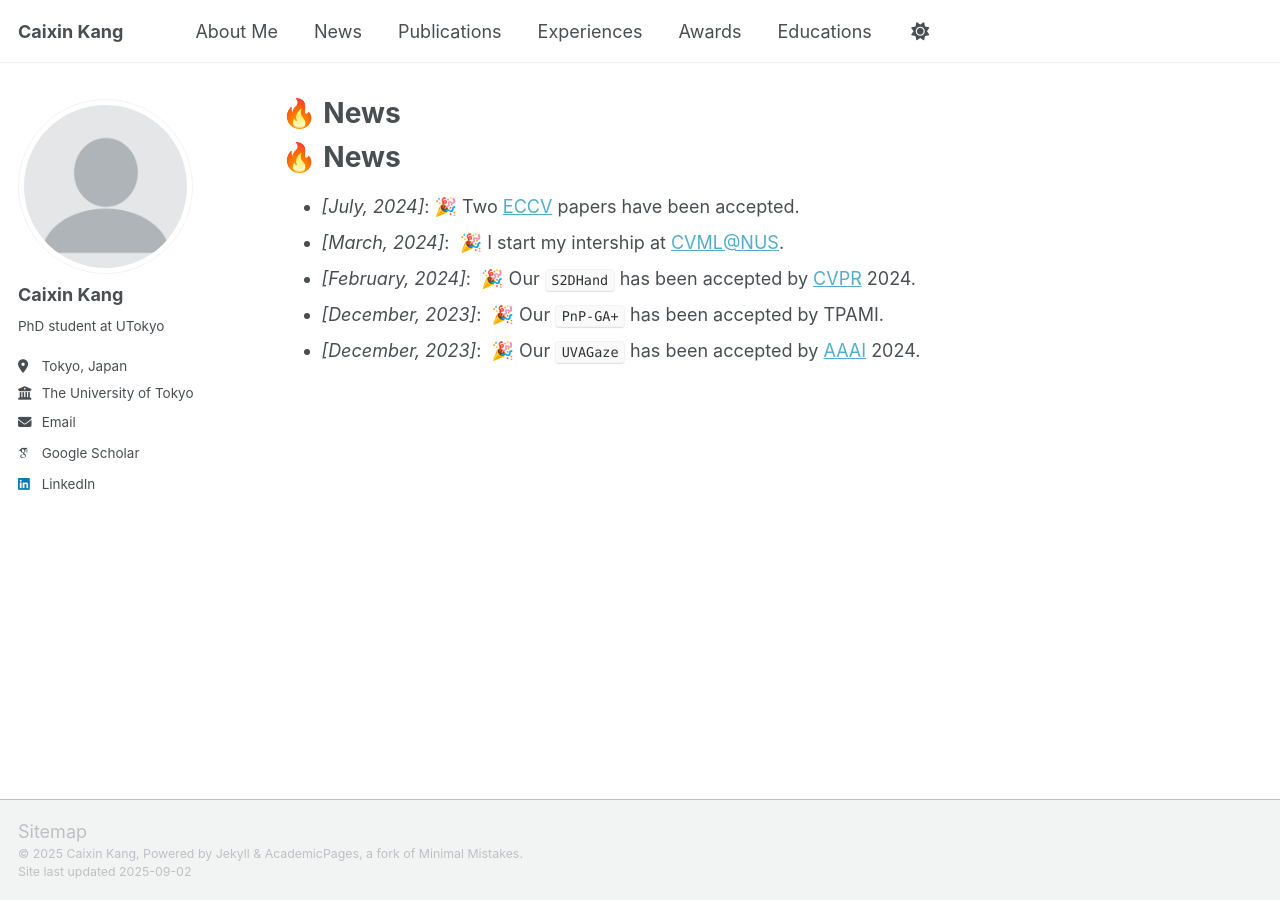
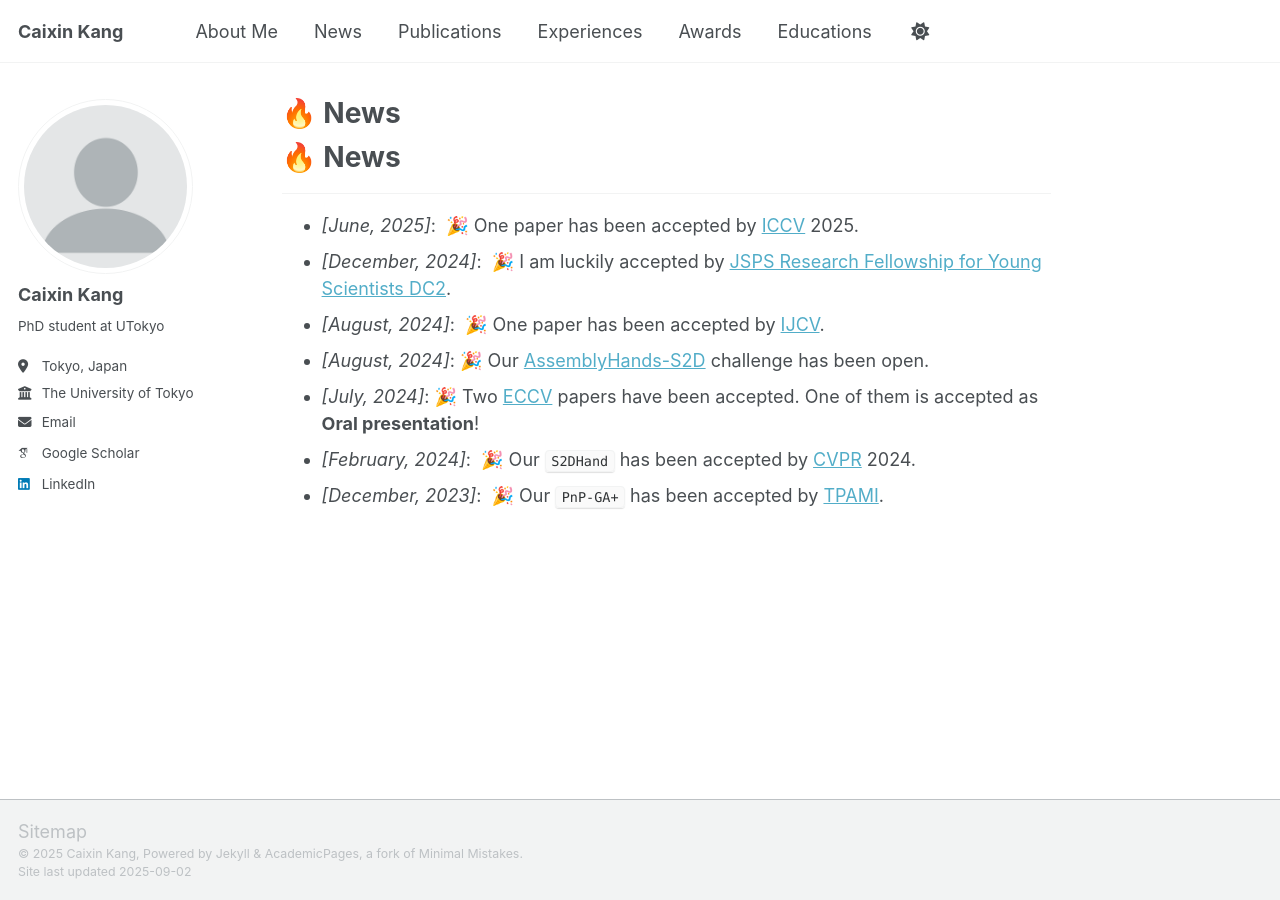
Before and after one commit to kkkcx/kkkcx.github.io, a Jekyll site: the page built from _pages/includes/news.md, in a window 1280 px wide. Built offline with Jekyll 4.4.1, drawn with Linux system fonts in a browser that asks for light colours; some web fonts are replaced; our own code applies the rules of GitHub Pages for plain Markdown files; a script that is not in the unit is left out.

Commit message:
Update news.md

```diff
--- a/_pages/includes/news.md
+++ b/_pages/includes/news.md
@@ -1,6 +1,11 @@
 # 🔥 News
-- *[July, 2024]*:  🎉 Two [ECCV](https://eccv2024.ecva.net/) papers have been accepted.
-- *[March, 2024]*: &nbsp;🎉 I start my intership at [CVML@NUS](https://cvml.comp.nus.edu.sg/).
+----
+- *[June, 2025]*: &nbsp;🎉 One paper has been accepted by [ICCV](https://iccv.thecvf.com/) 2025.
+- *[December, 2024]*: &nbsp;🎉 I am luckily accepted by [JSPS Research Fellowship for Young Scientists DC2](https://www.jsps.go.jp/).
+- *[August, 2024]*: &nbsp;🎉 One paper has been accepted by [IJCV](https://link.springer.com/journal/11263).
+- *[August, 2024]*:  🎉 Our [AssemblyHands-S2D](https://hands-workshop.org/challenge2024.html) challenge has been open.
+- *[July, 2024]*:  🎉 Two [ECCV](https://eccv2024.ecva.net/) papers have been accepted. One of them is accepted as **Oral presentation**!
+<!-- - *[March, 2024]*: &nbsp;🎉 I start my internship at [CVML@NUS](https://cvml.comp.nus.edu.sg/). -->
 - *[February, 2024]*: &nbsp;🎉 Our `S2DHand` has been accepted by [CVPR](https://cvpr2024.thecvf.com/) 2024.
-- *[December, 2023]*: &nbsp;🎉 Our `PnP-GA+` has been accepted by TPAMI.
-- *[December, 2023]*: &nbsp;🎉 Our `UVAGaze` has been accepted by [AAAI](https://aaai.org/aaai-conference/) 2024.
+- *[December, 2023]*: &nbsp;🎉 Our `PnP-GA+` has been accepted by [TPAMI](https://ieeexplore.ieee.org/xpl/RecentIssue.jsp?punumber=34).
+<!-- - *[December, 2023]*: &nbsp;🎉 Our `UVAGaze` has been accepted by [AAAI](https://aaai.org/aaai-conference/) 2024. -->
```
